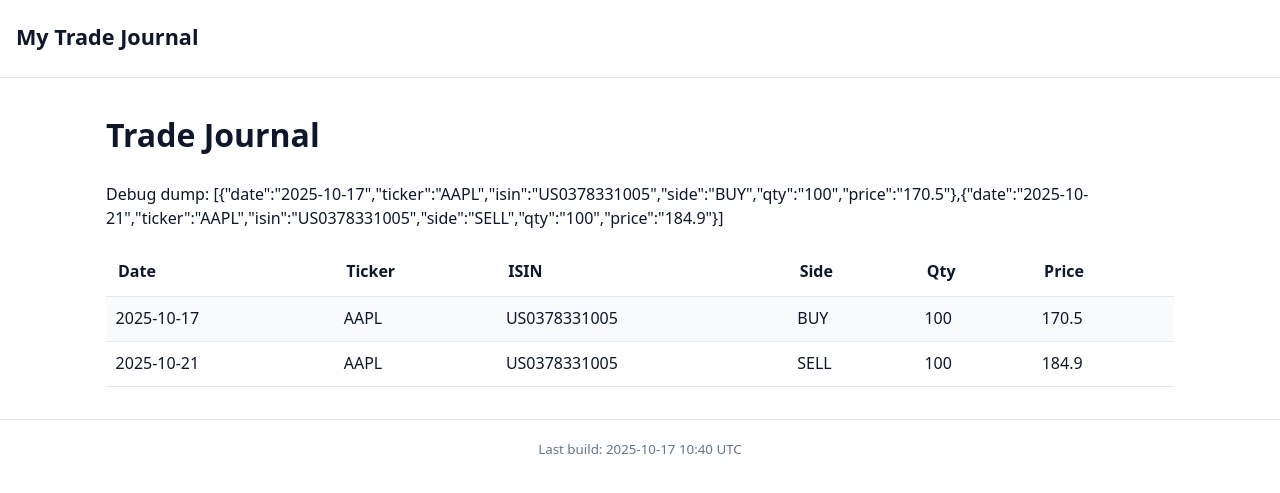
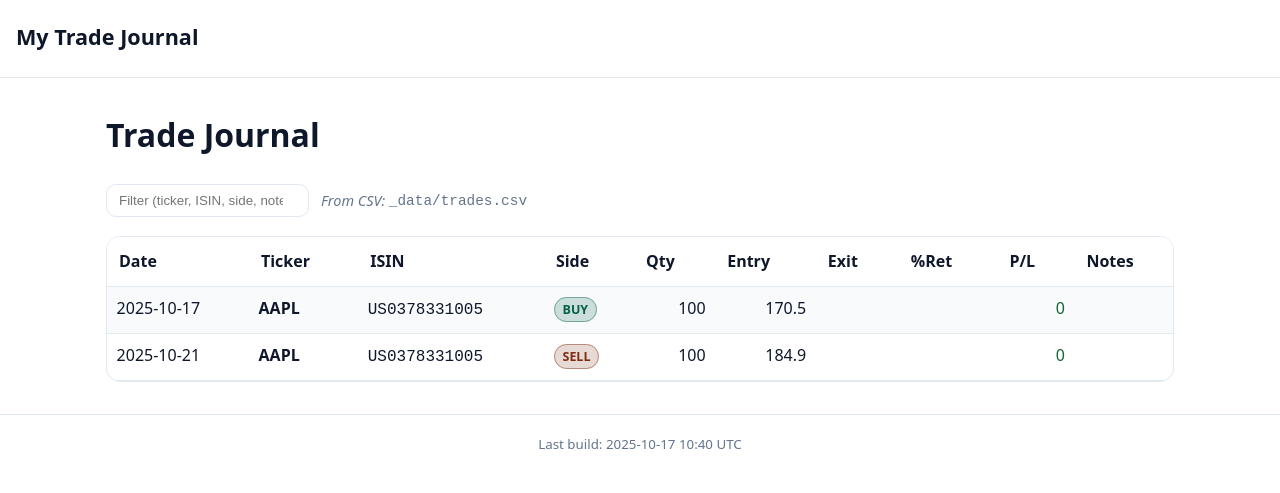
Before and after one commit to codinguncut/trade_journal, a Jekyll site: the page built from index.html, in a window 1280 px wide. Shown: the top 493 px of the page. Built offline with Jekyll 4.4.1, drawn with Linux system fonts in a browser that asks for light colours.

Commit message:
Update index.html

```diff
--- a/index.html
+++ b/index.html
@@ -1,34 +1,107 @@
 ---
 layout: default
 title: Trade Journal
+scripts: >
+  (function(){
+    const q = document.getElementById('q');
+    const tbody = document.querySelector('tbody[data-rows]');
+    const rows = Array.from(tbody.querySelectorAll('tr'));
+    function norm(s){ return (s||'').toLowerCase(); }
+    q.addEventListener('input', () => {
+      const t = norm(q.value);
+      rows.forEach(r=>{
+        const hay = norm(r.innerText);
+        r.style.display = hay.includes(t) ? '' : 'none';
+      });
+    });
+
+    // Simple sort
+    document.querySelectorAll('th.sortable').forEach((th,i)=>{
+      th.addEventListener('click', ()=>{
+        const dir = th.dataset.dir = (th.dataset.dir === 'asc' ? 'desc' : 'asc');
+        const mul = dir === 'asc' ? 1 : -1;
+        const isNum = th.dataset.type === 'num';
+        rows.sort((a,b)=>{
+          const A = a.children[i].innerText.trim();
+          const B = b.children[i].innerText.trim();
+          if(isNum){
+            const nA = parseFloat(A.replace(/[^\d.-]/g,'')) || 0;
+            const nB = parseFloat(B.replace(/[^\d.-]/g,'')) || 0;
+            return (nA - nB) * mul;
+          } else {
+            return A.localeCompare(B) * mul;
+          }
+        }).forEach(r=>tbody.appendChild(r));
+        document.querySelectorAll('th .arrow').forEach(x=>x.textContent='');
+        th.querySelector('.arrow').textContent = dir === 'asc' ? '▲' : '▼';
+      });
+    });
+
+    // Color P/L cells
+    document.querySelectorAll('[data-pl]').forEach(td=>{
+      const v = parseFloat(td.dataset.pl);
+      td.classList.add(v>=0 ? 'pl-pos' : 'pl-neg');
+    });
+  })();
 ---
 
 <h1>Trade Journal</h1>
 
-<p>Debug dump: {{ site.data.trades | jsonify }}</p>
+<div class="controls">
+  <input id="q" class="input" type="search" placeholder="Filter (ticker, ISIN, side, notes…)" />
+  <span class="caption">
+    <em>From CSV:</em>&nbsp; <code>_data/trades.csv</code>
+  </span>
+</div>
 
-{% assign trades = site.data.trades %}
+<div class="table-wrap">
   <table>
     <thead>
       <tr>
-      <th>Date</th>
-      <th>Ticker</th>
+        <th class="sortable" data-type="text">Date <span class="arrow"></span></th>
+        <th class="sortable" data-type="text">Ticker <span class="arrow"></span></th>
         <th>ISIN</th>
-      <th>Side</th>
-      <th>Qty</th>
-      <th>Price</th>
+        <th class="sortable" data-type="text">Side <span class="arrow"></span></th>
+        <th class="sortable" data-type="num">Qty <span class="arrow"></span></th>
+        <th class="sortable" data-type="num">Entry <span class="arrow"></span></th>
+        <th class="sortable" data-type="num">Exit <span class="arrow"></span></th>
+        <th class="sortable" data-type="num">%Ret <span class="arrow"></span></th>
+        <th class="sortable" data-type="num">P/L <span class="arrow"></span></th>
+        <th>Notes</th>
       </tr>
     </thead>
-  <tbody>
-    {% for t in trades %}
+    <tbody data-rows>
+      {% assign rows = site.data.trades %}
+      {% for t in rows %}
+        {% assign entry = t.entry | default: t.price %}
+        {% assign exit = t.exit | default: "" %}
+        {% assign qty = t.qty | default: t.quantity %}
+        {% assign pl = 0 %}
+        {% if exit != "" and qty %}
+          {% assign pl = exit | minus: entry | times: qty %}
+        {% endif %}
+        {% assign pct = "" %}
+        {% if exit != "" and entry %}
+          {% assign pct = exit | minus: entry | divided_by: entry | times: 100 %}
+        {% endif %}
         <tr>
           <td>{{ t.date }}</td>
-        <td>{{ t.ticker }}</td>
-        <td>{{ t.isin }}</td>
-        <td>{{ t.side }}</td>
-        <td>{{ t.qty }}</td>
-        <td>{{ t.price }}</td>
+          <td><strong>{{ t.ticker }}</strong></td>
+          <td><code>{{ t.isin }}</code></td>
+          <td>
+            {% assign side = t.side | downcase %}
+            <span class="badge {% if side == "buy" %}buy{% else %}sell{% endif %}">
+              {{ t.side | upcase }}
+            </span>
+          </td>
+          <td class="num">{{ qty }}</td>
+          <td class="num">{{ entry }}</td>
+          <td class="num">{{ exit }}</td>
+          <td class="num">{% if pct != "" %}{{ pct | round: 2 }}%{% endif %}</td>
+          <td class="num" data-pl="{{ pl }}">{{ pl }}</td>
+          <td>{{ t.notes }}</td>
         </tr>
       {% endfor %}
     </tbody>
   </table>
+</div>
```
Lines whose indentation alone changed are shown as unchanged.
